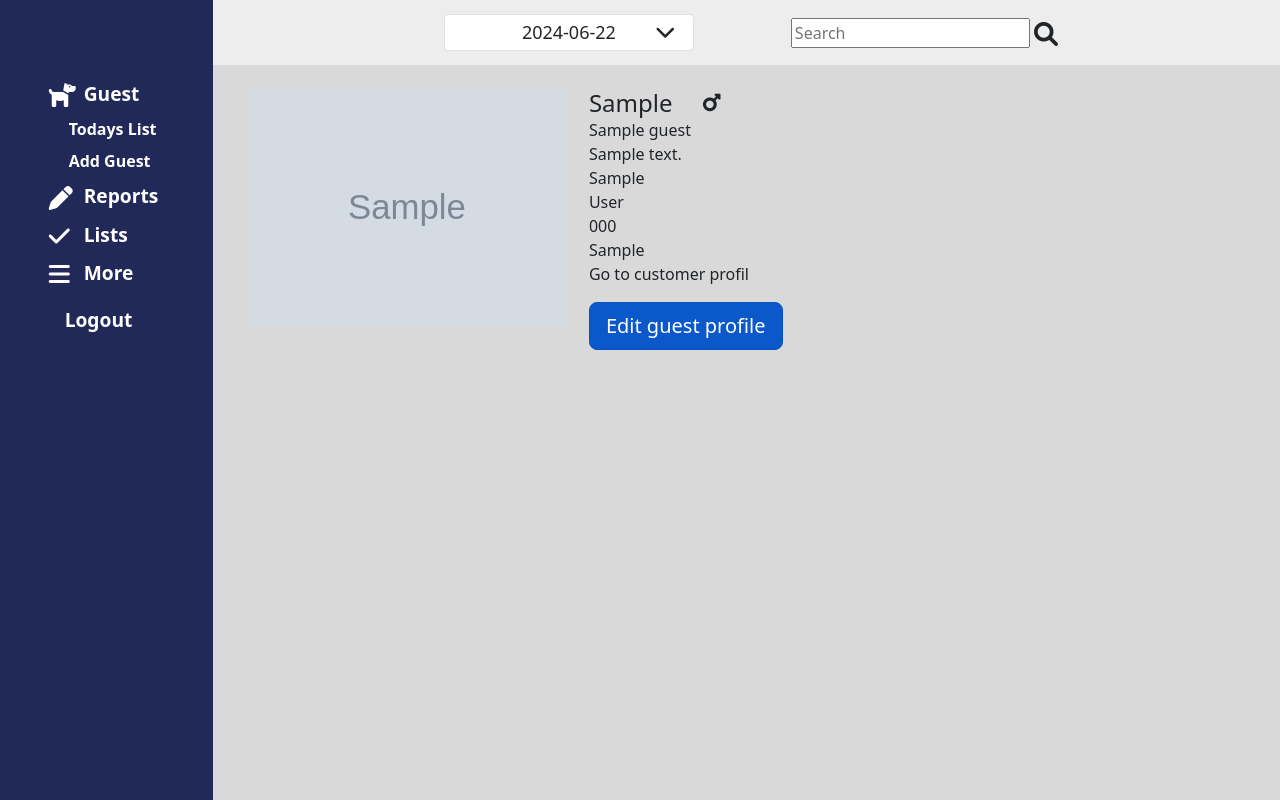
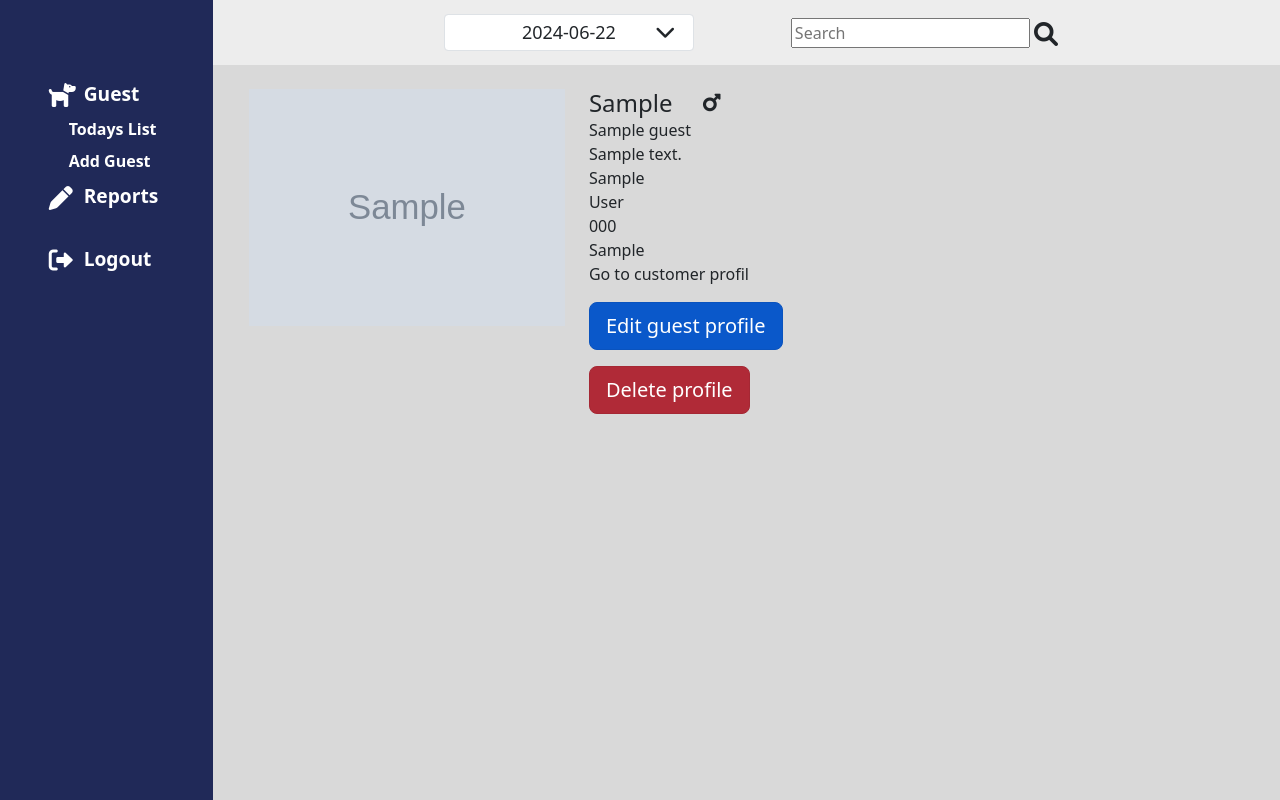
Before and after one commit to DennisSchenkel/PP4-Cityfur, a Django app: a page that uses templates/base.html in a window 1280 px wide. Run offline with Django 4.2, Linux system fonts and the light colour scheme; a user stored in the database is signed in; tables that the repository leaves empty hold one stand-in row (values such as "Sample post"); grey boxes marked "Sample" are stand-in pictures; some libraries are stand-ins or nearby versions.

Commit message:
Add profile deletion

```diff
--- a/guests/apps.py
+++ b/guests/apps.py
@@ -1,5 +1,11 @@
 from django.apps import AppConfig
 
 class GuestsConfig(AppConfig):
+    """_summary_
+
+    Args:
+        AppConfig (_type_): _description_
+    """
+
     default_auto_field = "django.db.models.BigAutoField"
     name = "guests"
--- a/guests/models.py
+++ b/guests/models.py
@@ -7,6 +7,15 @@ GENDER = ((0, 'Male'), (1, 'Female'), (2, 'Other'))
 
 # Create model for customer
 class Customer(models.Model):
+    """_summary_
+
+    Args:
+        models (_type_): _description_
+
+    Returns:
+        _type_: _description_
+    """
+
     id = models.AutoField(primary_key=True)
     first_name = models.CharField(max_length=50)
     last_name = models.CharField(max_length=50)
@@ -28,6 +37,15 @@ class Customer(models.Model):
 
 # Create model for guest
 class Guest(models.Model):
+    """_summary_
+
+    Args:
+        models (_type_): _description_
+
+    Returns:
+        _type_: _description_
+    """
+
     id = models.AutoField(primary_key=True)
     first_name = models.CharField(max_length=50)
     last_name = models.CharField(max_length=50, null=True, blank=True)
@@ -88,6 +106,12 @@ class Guest(models.Model):
 
 # Create model for tracking guest presence
 class Presence(models.Model):
+    """_summary_
+
+    Returns:
+        _type_: _description_
+    """
+
     id = models.AutoField(primary_key=True)
     guest = models.ForeignKey(Guest, on_delete=models.CASCADE)
     date = models.DateField()
--- a/guests/templates/guests/guest_details_temp.html
+++ b/guests/templates/guests/guest_details_temp.html
@@ -62,7 +62,56 @@
                     Edit guest profile
                 </a>
             </div>
+            <div class="pt-3">
+                <a class="btn btn-danger btn-lg active modal-trigger" role="button"  data-toggle="modal" data-target="#delete-modal-{{ guest.id }}">
+                    Delete profile
+                </a>
+            </div>
         </div>
+
+
+
+
+
+
+        <!-- Modal for confirmation to delete profile -->
+        <div class="modal fade" id="delete-modal-{{ guest.id }}" tabindex="-1" role="dialog" aria-labelledby="deleteModal{{ guest.id }}" aria-hidden="true">
+            <div class="modal-dialog modal-dialog-centered" role="document">
+                <div class="modal-content">
+                    <div class="modal-header">
+                        <h5 class="modal-title" id="DeleteModalTitle{{ guest.id }}">
+                            Delete profile of {{ guest.first_name }}
+                            {% if guest.name_addon %}
+                                <span>{{ guest.name_addon }}</span>
+                            {% else %}
+                                <span><br></span>
+                            {% endif %}
+                        </h5>
+                        <button type="button" class="close" data-dismiss="modal" aria-label="Close">
+                            <span aria-hidden="true">&times;</span>
+                        </button>
+                    </div>
+                    <div class="modal-body">
+                        <form method="POST" action="{% url 'guest_details_temp' guest.slug %}" id="delete-form-{{ guest.id }}">
+                            {% csrf_token %}
+                            <input type="hidden" name="delete" value="true">
+                            <div class="profil-check-out text-center rounded-bottom p-1 pointer" onclick="document.getElementById('delete-form-{{ guest.id }}').submit();">
+                                Delete profile
+                            </div>
+                        </form>
+                    </div>
+                    <div class="modal-footer">
+                        <button type="button" class="btn btn-secondary" data-dismiss="modal">Cancel</button>
+                    </div>
+                </div>
+            </div>
+        </div>
+
+
+
+
+
+
 
     {% endif %}
 
--- a/guests/views/guest_details_views.py
+++ b/guests/views/guest_details_views.py
@@ -1,12 +1,21 @@
-from calendar import c
-from django.shortcuts import render, get_object_or_404
+from django.shortcuts import render, redirect, get_object_or_404
+from django.contrib import messages
 from ..models import Guest
 
 # View function for guest details
 def guest_details_view(request, slug):
+    """_summary_
+
+    Args:
+        request (_type_): _description_
+        slug (_type_): _description_
+
+    Returns:
+        _type_: _description_
+    """
+
     queryset = Guest.objects.all()
     guest = get_object_or_404(queryset, slug=slug)
-
 
     def guest_custumor():
         if guest.customer_id:
@@ -16,7 +25,17 @@ def guest_details_view(request, slug):
 
     customer = guest_custumor()
 
-    context = {'guest': guest, customer: customer}
+    if request.method == 'POST' and 'delete' in request.POST:
+        guest_name = f"{guest.first_name} {guest.name_addon if guest.name_addon else ''}"
+        guest.delete()
+        messages.add_message(
+            request, messages.SUCCESS,
+            f'Profile of {guest_name} has been deleted successfully.'
+        )
+        return redirect('/')
+
+
+    context = {"guest": guest, "customer": customer}
 
     return render(
         request,
--- a/templates/base.html
+++ b/templates/base.html
@@ -54,19 +54,23 @@
                 <div class="row justify-content-center">
                     <nav class="side-nav">
                         <ul class="nav flex-column">
-                            <a href="/"><li id="navbar-toggle"><span class="fa-solid fa-dog fa-lg icon-fa icon-width"></span>Guest</a>
+                            <a href="/">
+                                <li>
+                                    <span class="fa-solid fa-dog fa-lg icon-fa icon-width"></span>Guest</a>
                                     <ul class="nav flex-column">
                                         <a href="/"><li class="secondary-nav-item"><span class=""></span>Todays List</li></a>
                                         <a href="/guests/add_guest/"><li class="secondary-nav-item"><span class=""></span>Add Guest</li></a>
                                     </ul>
                                 </li>
-                            <li><span class="fa-solid fa-pen fa-lg icon-fa icon-width"></span>Reports</li>
-                            <li><span class="fa-solid fa-check fa-lg icon-fa icon-width"></span>Lists</li>
-                            <li><span class="fa-solid fa-bars fa-lg icon-fa icon-width"></span>More</li>
+                                <li>
+                                    <span class="fa-solid fa-pen fa-lg icon-fa icon-width"></span>Reports
+                                </li>
 
                                 {% if user.is_authenticated %}
-                            <li class="nav-item">
-                                <a class="nav-link {% if request.path == logout_url %}active{% endif %}" aria-current="page" href="{% url 'account_logout' %}">Logout</a>
+                                    <li class="pt-4">
+                                        <a class="{% if request.path == logout_url %}active{% endif %}" aria-current="page" href="{% url 'account_logout' %}">
+                                            <span class="fa-solid fa-right-from-bracket fa-lg icon-fa icon-width"></span>Logout
+                                        </a>
                                     </li>
                                 {% endif %}
 
@@ -75,7 +79,6 @@
                 </div>
             </div>
     {% endif %}
-
 
 
             <div class="col-lg-2"></div>
```
Also changed, not shown: guests/admin.py (+16 -1 lines), guests/forms.py (+33 -2 lines), guests/views/add_guests_views.py (+18 -1 lines), guests/views/guests_list_views.py (+9 -1 lines). Lines whose indentation alone changed are shown as unchanged.
